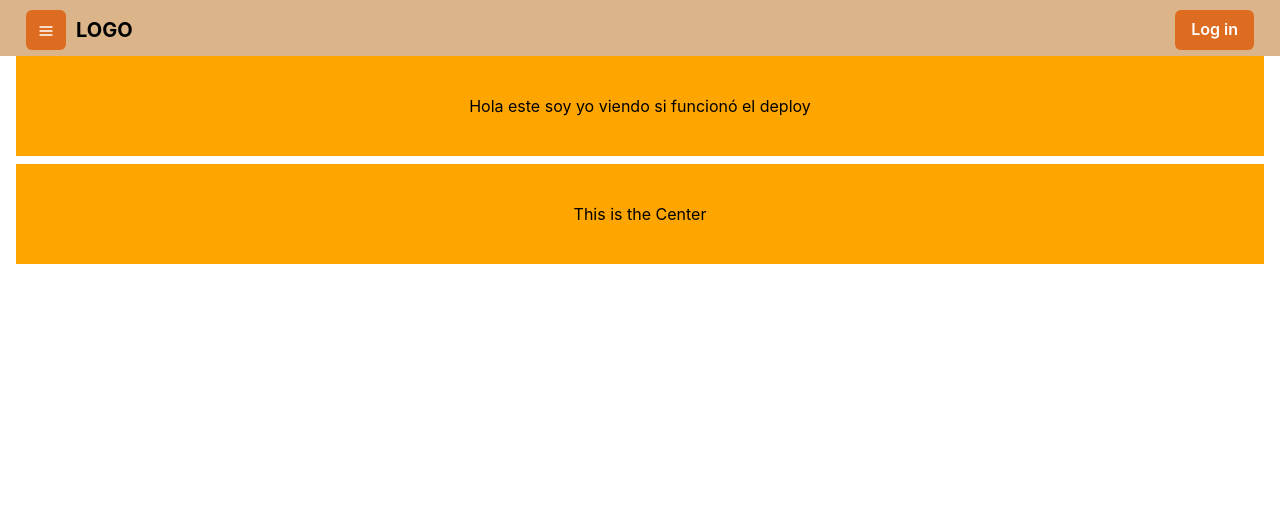
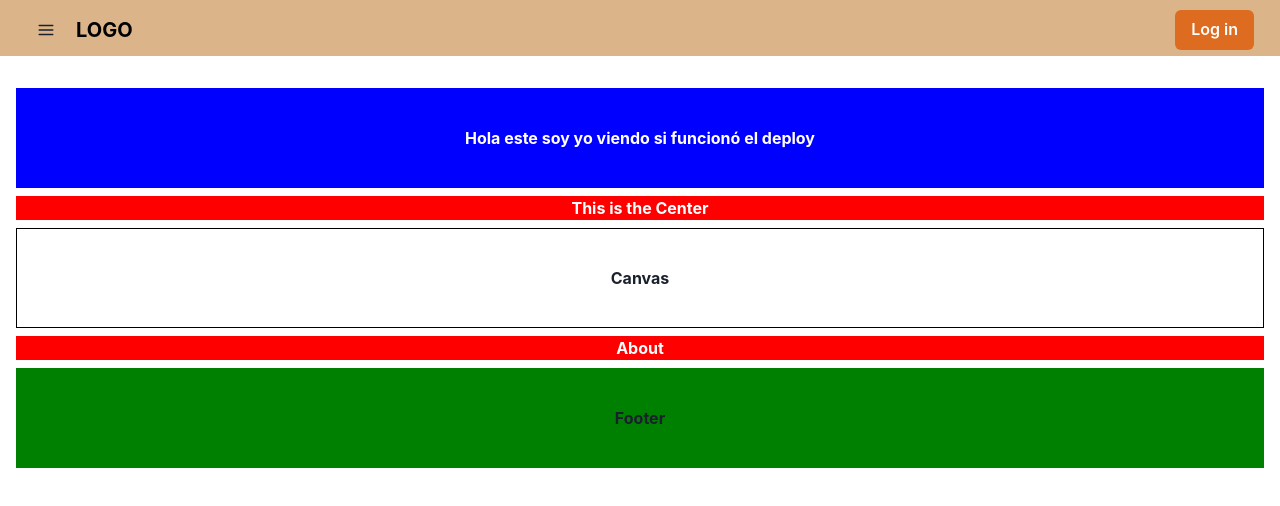
Before and after one commit to JoshuaAAX/proyecto-pi, a React (Vite) app in the folder frontend/: page / in a window 1280 px wide. Shown: the top 506 px of the page. Built offline with nearby package versions, Linux system fonts and the light colour scheme.

Commit message:
Update landing page structure

```diff
--- a/frontend/package.json
+++ b/frontend/package.json
@@ -14,7 +14,6 @@
     "@chakra-ui/react": "^2.6.1",
     "@emotion/react": "^11.11.0",
     "@emotion/styled": "^11.11.0",
-    "c": "^1.1.1",
     "framer-motion": "^10.12.8",
     "react": "^18.2.0",
     "react-dom": "^18.2.0",
--- /dev/null
+++ b/frontend/src/components/About.jsx
@@ -0,0 +1,21 @@
+import { Flex } from "@chakra-ui/react";
+
+const About = () => {
+  return (
+    //made an centered div with bgcolor blue
+    <Flex
+      sx={{
+        backgroundColor: "red",
+        textAlign: "center",
+        alignItems: "center",
+        justifyContent: "center",
+        color: "white",
+      }}
+      as="b"
+    >
+      About
+    </Flex>
+  );
+};
+
+export default About;
--- /dev/null
+++ b/frontend/src/components/Canvas.jsx
@@ -0,0 +1,20 @@
+import { Flex } from "@chakra-ui/react";
+
+const Canvas = () => {
+  return (
+    <Flex
+      h={100}
+      sx={{
+        textAlign: "center",
+        alignItems: "center",
+        justifyContent: "center",
+        border: "solid 1px black",
+      }}
+      as="b"
+    >
+      Canvas
+    </Flex>
+  );
+};
+
+export default Canvas;
--- /dev/null
+++ b/frontend/src/components/Footer.jsx
@@ -0,0 +1,20 @@
+import { Flex } from "@chakra-ui/react";
+
+const Footer = () => {
+  return (
+    <Flex
+      h={100}
+      sx={{
+        backgroundColor: "green",
+        textAlign: "center",
+        alignItems: "center",
+        justifyContent: "center",
+      }}
+      as="b"
+    >
+      Footer
+    </Flex>
+  );
+};
+
+export default Footer;
--- a/frontend/src/components/Navbar.jsx
+++ b/frontend/src/components/Navbar.jsx
@@ -1,38 +1,32 @@
-import { Box,
+import {
+  Box,
   Container,
   Flex,
   IconButton,
   Text,
   Spacer,
   Button,
-         Menu,
-         MenuButton,
-         MenuList,
-         MenuItem,
-         extendTheme} from "@chakra-ui/react"
+} from "@chakra-ui/react";
 
-import { HamburgerIcon } from '@chakra-ui/icons'
-
+import { HamburgerIcon } from "@chakra-ui/icons";
 
 export default function Navbar() {
   return (
     <Box bg="#DBB489" h="56px" p="10px">
       <Container maxW="80em">
-         <Flex alignItems='center'
-               justify='space-between'
-               gap="10px">
-           <IconButton colorScheme='orange' icon={<HamburgerIcon />} display={{ base: 'block' }} />
-           <Text fontSize='20px' color='black' as="b">
+        <Flex alignItems="center" justify="space-between" gap="10px">
+          <IconButton
+            icon={<HamburgerIcon />}
+            sx={{ background: "none", fontSize: "18px" }}
+          />
+          <Text fontSize="20px" color="black" as="b">
             LOGO
           </Text>
 
-           <Spacer/>
-           <Flex alignItems='center' gap='2' display={{ base: 'block', md: 'flex' }}>
-             <Button colorScheme='orange'>
-               Log in
-             </Button>
+          <Spacer />
+          <Flex alignItems="center" display={{ base: "block", md: "flex" }}>
+            <Button colorScheme="orange">Log in</Button>
           </Flex>
-
         </Flex>
       </Container>
     </Box>
--- a/frontend/src/pages/Page.jsx
+++ b/frontend/src/pages/Page.jsx
@@ -1,19 +1,20 @@
-import { Box,
-  Container,
-  Flex,
-  Center,
-  Stack} from "@chakra-ui/react"
+import { Center, Stack } from "@chakra-ui/react";
+import About from "../components/About";
+import Canvas from "../components/Canvas";
+import Footer from "../components/Footer";
 
 export default function Page() {
   return (
-      <Stack direction={['column']}>
-         <Center bg='orange' h='100px' color='black' gap="10px">
+    <Stack direction={["column"]} my={8}>
+      <Center bg="blue" h="100px" color="white" gap="10px" as="b">
         Hola este soy yo viendo si funcionó el deploy
       </Center>
-         <Center bg='orange' h='100px' color='black' gap="10px">
+      <Center bg="red" color="white" gap="10px" as="b">
         This is the Center
       </Center>
+      <Canvas />
+      <About />
+      <Footer />
     </Stack>
-
-    )
+  );
 }
```
Also changed, not shown: 1 other file (tests, documents, lock files or other folders). Lines whose indentation alone changed are shown as unchanged.
